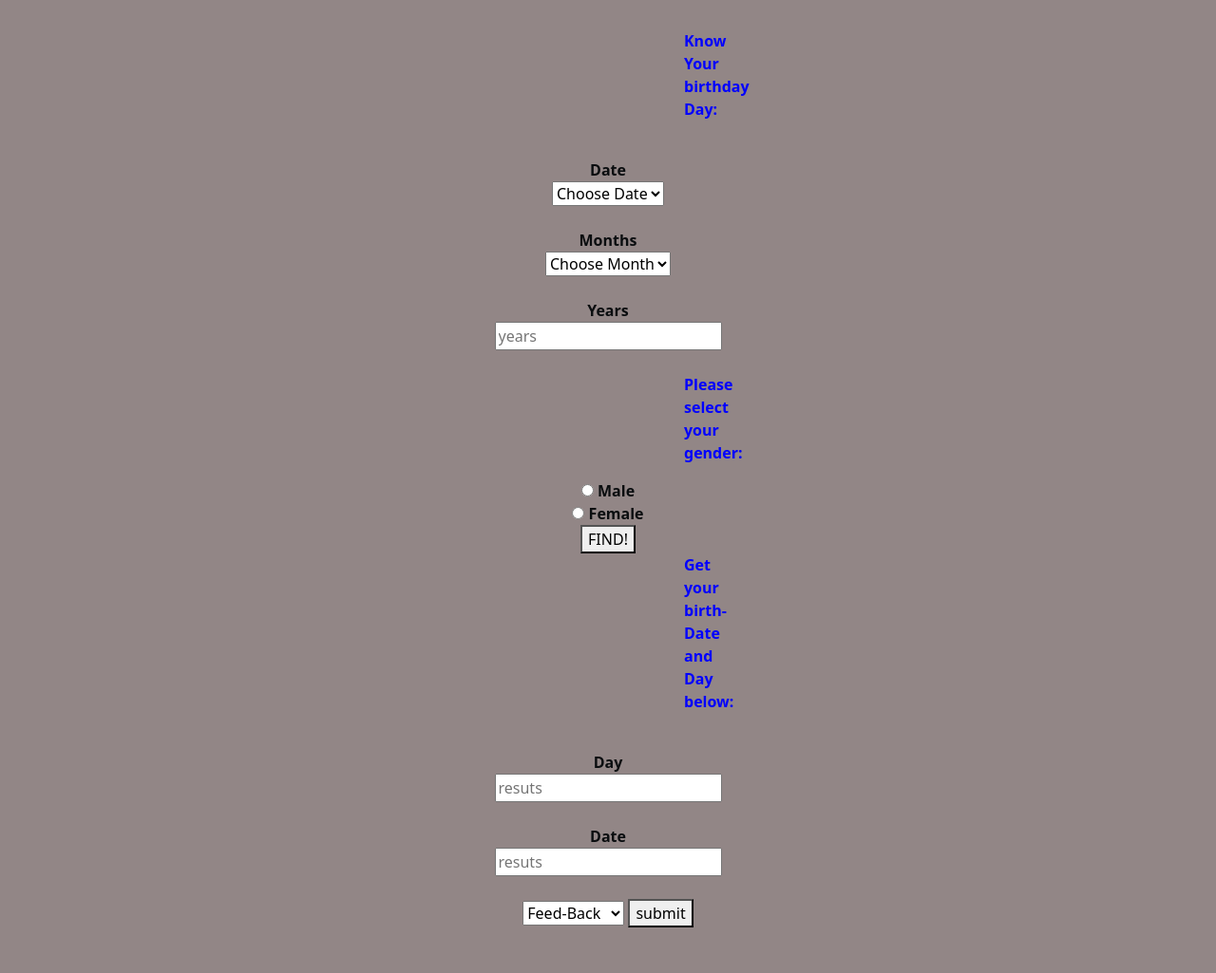
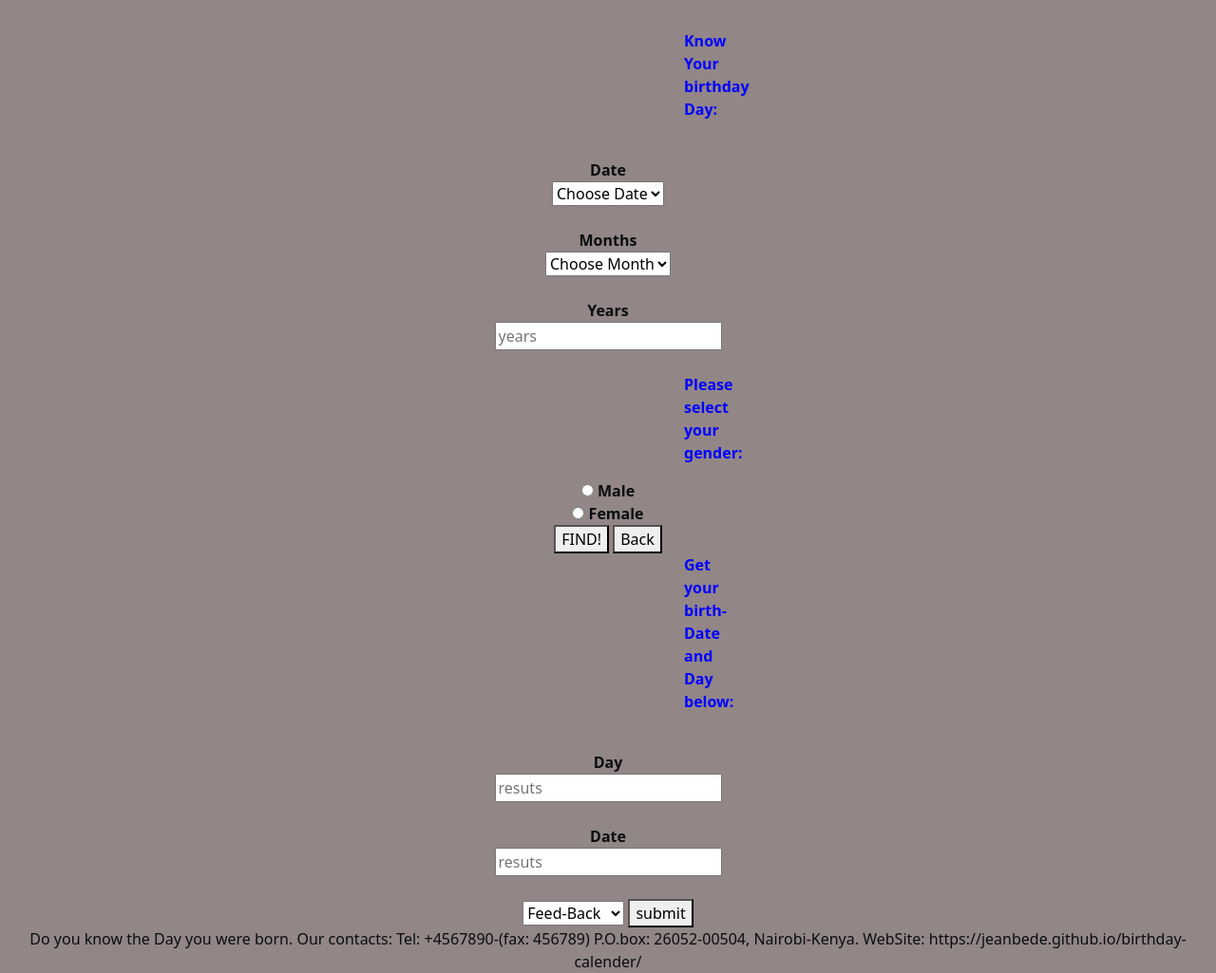
Before and after one commit to Jeanbede/birthday-calender, a plain HTML site: page index.html in a window 1280 px wide. Shown: the part 73-1098 px from the top of the page at 95% size. Before the commit the page ends 1050 px from the top, so only its background shows below. Drawn offline with Linux system fonts and the light colour scheme.

Commit message:
adding a footer and editing a Read-Me

```diff
--- a/index.html
+++ b/index.html
@@ -83,7 +83,9 @@
 
 
     <button type="button" onclick="alert('My Birth Day!!!!')">FIND!</button>
+    <button type="button" onclick="alert('My Birth Day!!!!')">Back</button>
 </form>
+
 <p><strong>Get your birth-Date and Day  below:</strong></p><br>
 <strong>Day</strong> <br>
 <input type="text" name="days" placeholder="resuts"><br><br>
@@ -98,5 +100,13 @@
 <button type="submit" onclick="alert('Thank you!!')">submit</button>
 
     <script src="js/script.js" type="text/javascript"></script>
+
+
+<footer>
+    Do you know the Day you were born.
+    Our contacts: Tel: +4567890-(fax: 456789)
+    P.O.box: 26052-00504, Nairobi-Kenya.
+    WebSite: https://jeanbede.github.io/birthday-calender/
+    </footer>
 </body>
 </html>
```
Also changed, not shown: 1 other file.
